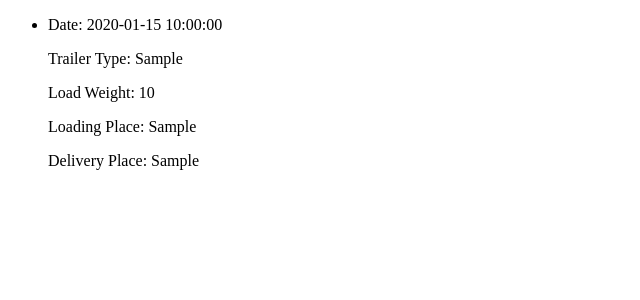
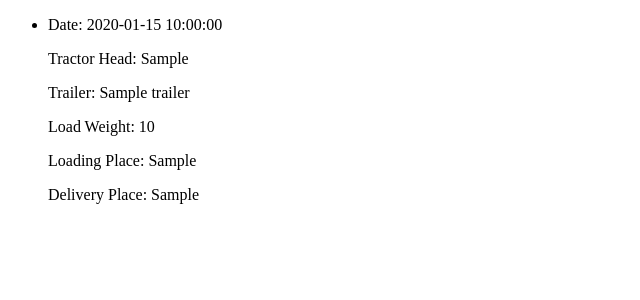
Before and after one commit to szmisztal/FreightHub, a Flask app: template app/driver/templates/archived_orders.html in a window 1280 px wide. Shown: the part 116-416 px from the top of the page, without its empty margins (0-640 px from the left). Run offline with Flask 3, Linux system fonts and the light colour scheme; the template is opened without the code that fills it: most values are stand-ins (such as "Sample title", 1, 10 or a date in 2020); parts of the project's set-up code (start-up, migrations or seed data) failed here and were passed over.

Commit message:
add informations about tractor head and trailer assigned to orders

```diff
--- a/app/driver/templates/archived_orders.html
+++ b/app/driver/templates/archived_orders.html
@@ -10,7 +10,8 @@
         {% for order in archived_orders %}
             <li>
               <p>Date: {{ order.planned_delivery_date }}</p>
-              <p>Trailer Type: {{ order.trailer_type }}</p>
+              <p>Tractor Head: {{ order.tractor_head }}</p>
+              <p>Trailer: {{ order.trailer }}</p>
               <p>Load Weight: {{ order.load_weight }}</p>
               <p>Loading Place: {{ order.loading_company }}</p>
               <p>Delivery Place: {{ order.delivery_company }}</p>
--- a/app/driver/templates/current_order.html
+++ b/app/driver/templates/current_order.html
@@ -9,7 +9,8 @@
     <h1>Your Transportation Order:</h1>
     {% if order %}
         <p>Planned delivery date: {{ order.planned_delivery_date }}</p>
-        <p>Trailer Type: {{ order.trailer_type }}</p>
+        <p>Tractor Head: {{ order.tractor_head }}</p>
+        <p>Trailer: {{ order.trailer }}</p>
         <p>Load Weight: {{ order.load_weight }}</p>
         <p>Loading Place: {{ order.loading_company }}</p>
         <p>Delivery Place: {{ order.delivery_company }}</p>
```
